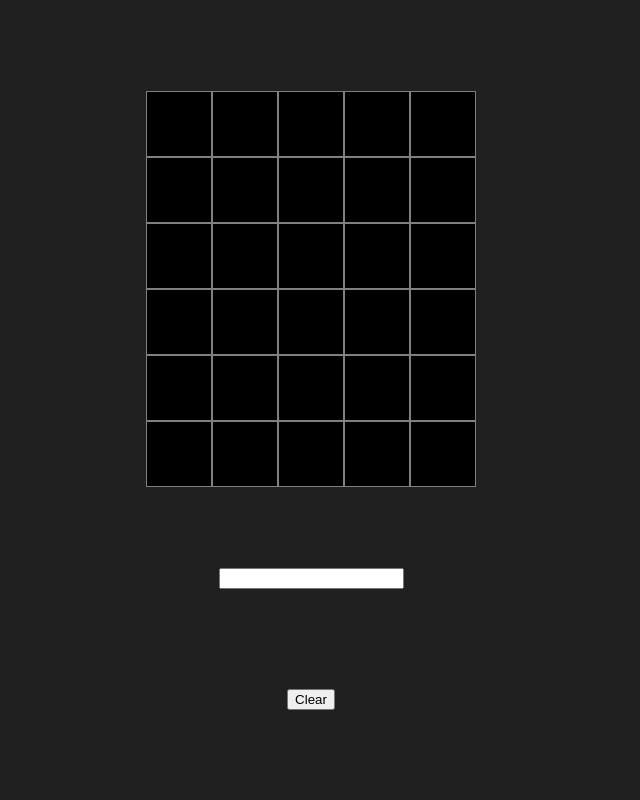
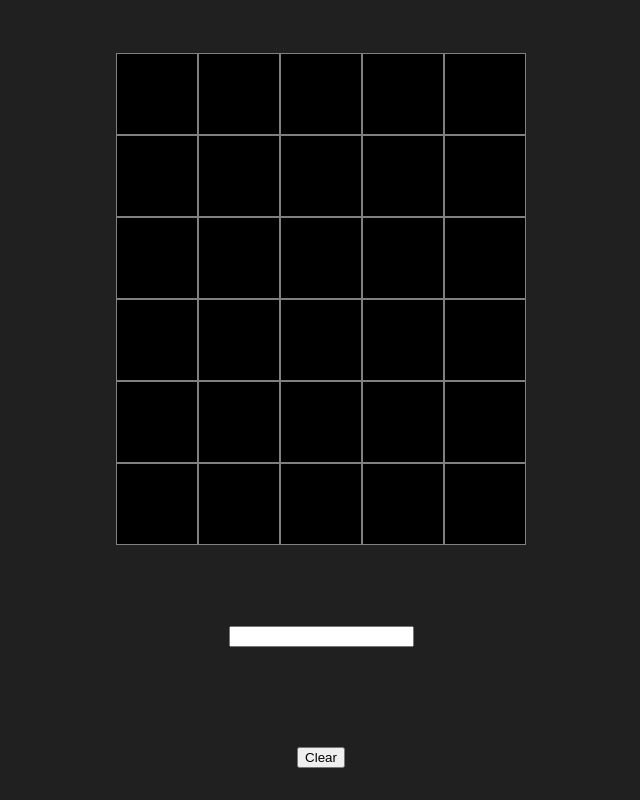
Before and after one commit to brainsaysno/react-wordle, a React (Create React App) app: page / in a window 1280 px wide. Shown: the whole page, without its empty margins (329-969 px from the left). Built offline with nearby package versions, Linux system fonts and the light colour scheme.

Commit message:
fixed app container styles

```diff
--- a/src/App.css
+++ b/src/App.css
@@ -1,9 +1,6 @@
 .App {
   width: 100vw;
   height: 100vh;
-  display: flex;
-  flex-direction: column;
-  justify-content: center;
-  align-items: center;
   background-color: #202020;
+  overflow: hidden;
 }
--- a/src/components/GameController.tsx
+++ b/src/components/GameController.tsx
@@ -33,7 +33,7 @@ function GameController(): JSX.Element {
   }, [guesses]);
 
   return (
-    <>
+    <GameArea>
       <WordArea>{guessesElements}</WordArea>
 
       <GuessArea>
@@ -42,11 +42,21 @@ function GameController(): JSX.Element {
 
       <br />
       <button onClick={() => setGuesses([])}>Clear</button>
-    </>
+    </GameArea>
   );
 }
 
 export default GameController;
+
+const GameArea = styled.div`
+  padding: 10px;
+  width: 100%;
+  height: 100%;
+  display: flex;
+  flex-direction: column;
+  align-items: center;
+  justify-content: center;
+`;
 
 const WordArea = styled.div`
   display: flex;
--- a/src/components/WordGuessed.tsx
+++ b/src/components/WordGuessed.tsx
@@ -60,12 +60,13 @@ const LetterBox = styled.div`
   flex-direction: row;
   justify-content: center;
   align-items: center;
-  height: 5vw;
-  width: 5vw;
+  height: 5rem;
+  width: 5rem;
   border: 1px solid gray;
   color: white;
   text-transform: uppercase;
   font-weight: bold;
+  font-size: 1.5rem;
 `;
 
 const CorrectBox = styled(LetterBox)`
```
